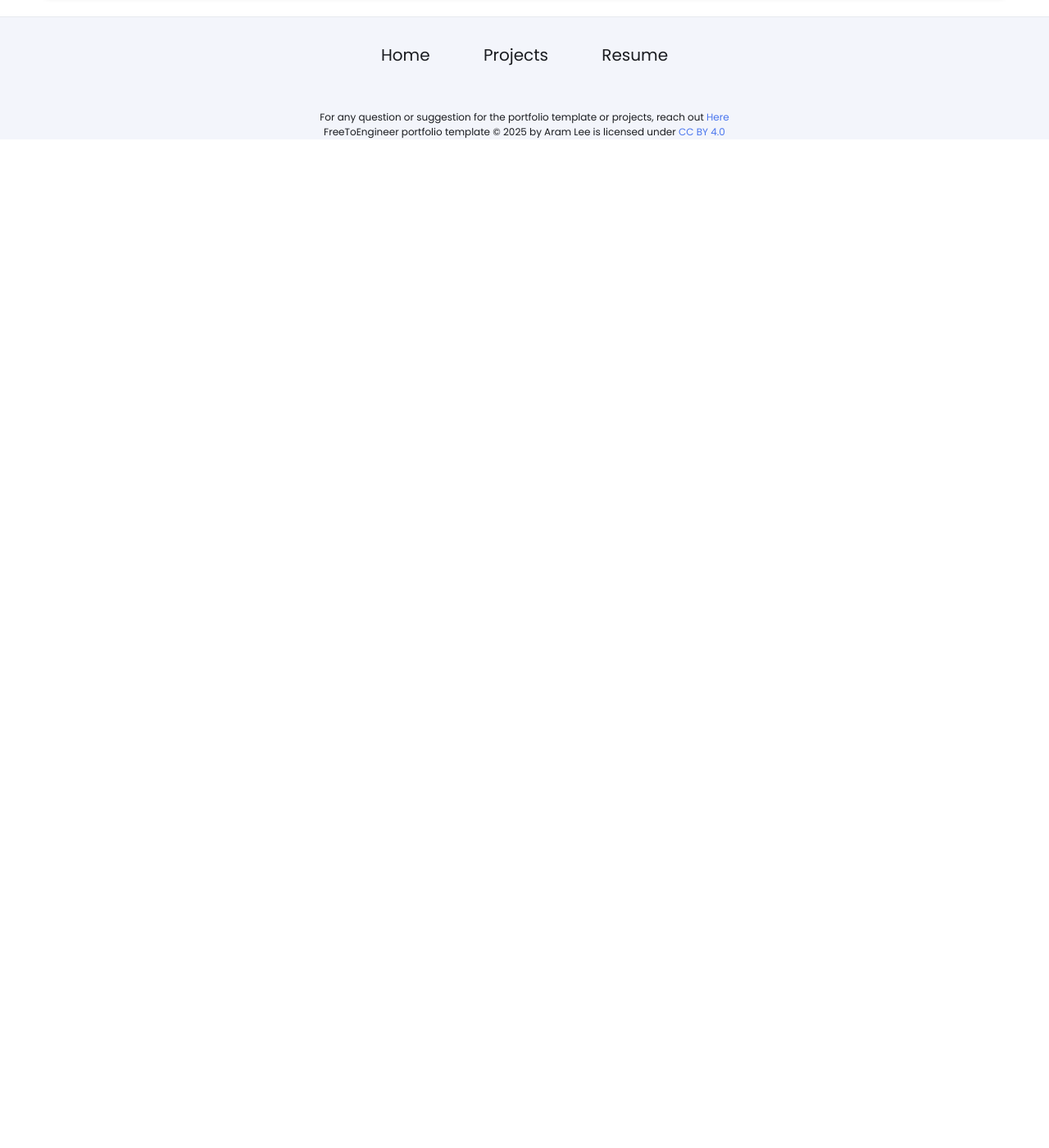
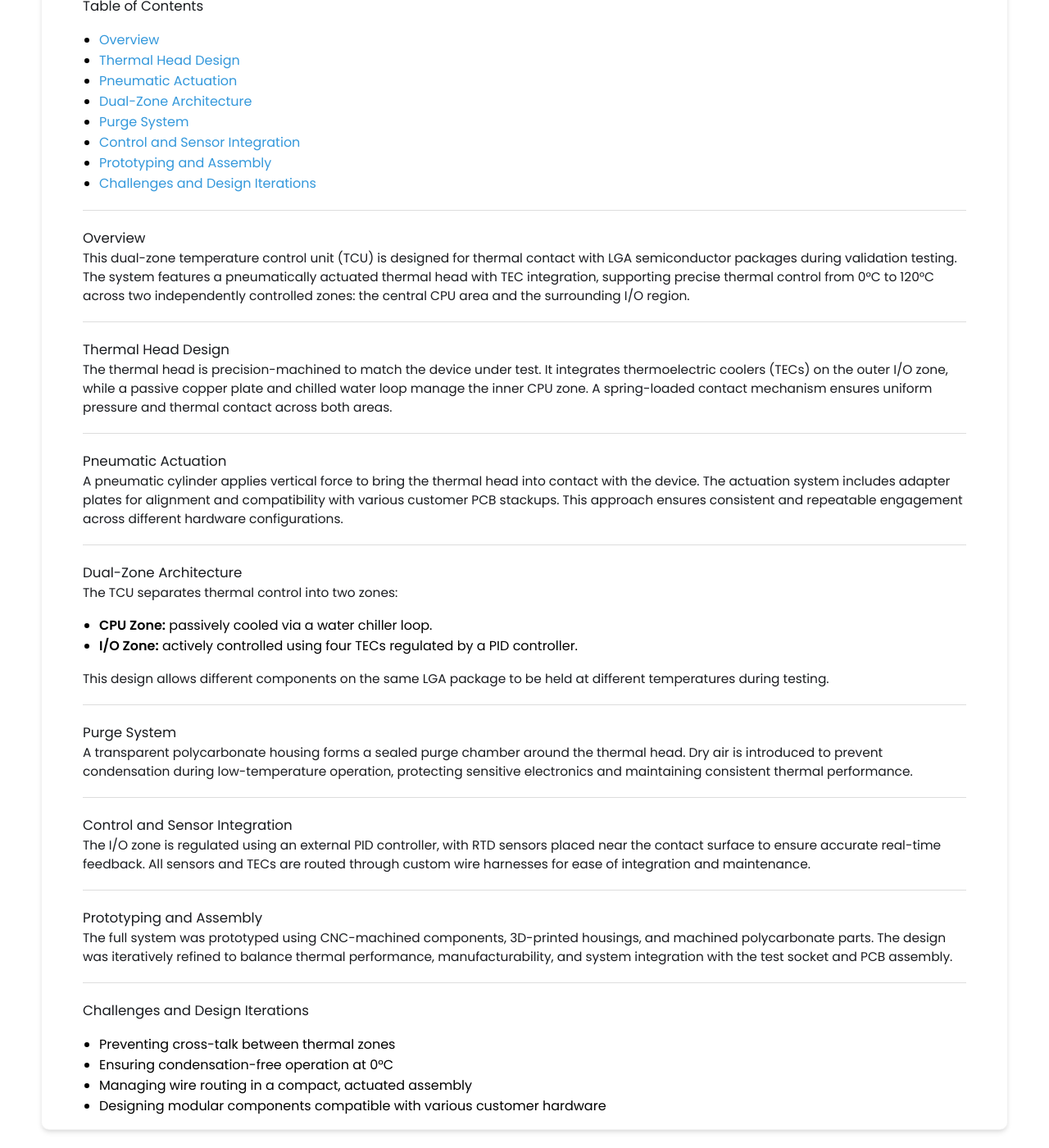
Before and after one commit to bluippold/bluippold.github.io, a Jekyll site: the page built from _projects/TCU1/index.md, in a window 1280 px wide and 1400 px high, scrolled down 1381 px. Shown: the whole window at 82% size. Built offline with Jekyll 4.4.1, drawn with Linux system fonts in a browser that asks for light colours; before the commit the page ends 1551 px from its top, so only the background shows below that.

Commit message:
Update index.md

```diff
--- a/_projects/TCU1/index.md
+++ b/_projects/TCU1/index.md
@@ -12,3 +12,68 @@ skills:
 ---
 
 <img src="/_projects/TCU1/TCU1.JPG" alt="TCU dual-zone render" width="700" style="display: block; margin: auto;" />
+
+### Table of Contents
+- [Overview](#overview)
+- [Thermal Head Design](#thermal-head-design)
+- [Pneumatic Actuation](#pneumatic-actuation)
+- [Dual-Zone Architecture](#dual-zone-architecture)
+- [Purge System](#purge-system)
+- [Control and Sensor Integration](#control-and-sensor-integration)
+- [Prototyping and Assembly](#prototyping-and-assembly)
+- [Challenges and Design Iterations](#challenges-and-design-iterations)
+
+---
+
+### Overview
+
+This dual-zone temperature control unit (TCU) is designed for thermal contact with LGA semiconductor packages during validation testing. The system features a pneumatically actuated thermal head with TEC integration, supporting precise thermal control from 0°C to 120°C across two independently controlled zones: the central CPU area and the surrounding I/O region.
+
+---
+
+### Thermal Head Design
+
+The thermal head is precision-machined to match the device under test. It integrates thermoelectric coolers (TECs) on the outer I/O zone, while a passive copper plate and chilled water loop manage the inner CPU zone. A spring-loaded contact mechanism ensures uniform pressure and thermal contact across both areas.
+
+---
+
+### Pneumatic Actuation
+
+A pneumatic cylinder applies vertical force to bring the thermal head into contact with the device. The actuation system includes adapter plates for alignment and compatibility with various customer PCB stackups. This approach ensures consistent and repeatable engagement across different hardware configurations.
+
+---
+
+### Dual-Zone Architecture
+
+The TCU separates thermal control into two zones:
+- **CPU Zone:** passively cooled via a water chiller loop.
+- **I/O Zone:** actively controlled using four TECs regulated by a PID controller.
+
+This design allows different components on the same LGA package to be held at different temperatures during testing.
+
+---
+
+### Purge System
+
+A transparent polycarbonate housing forms a sealed purge chamber around the thermal head. Dry air is introduced to prevent condensation during low-temperature operation, protecting sensitive electronics and maintaining consistent thermal performance.
+
+---
+
+### Control and Sensor Integration
+
+The I/O zone is regulated using an external PID controller, with RTD sensors placed near the contact surface to ensure accurate real-time feedback. All sensors and TECs are routed through custom wire harnesses for ease of integration and maintenance.
+
+---
+
+### Prototyping and Assembly
+
+The full system was prototyped using CNC-machined components, 3D-printed housings, and machined polycarbonate parts. The design was iteratively refined to balance thermal performance, manufacturability, and system integration with the test socket and PCB assembly.
+
+---
+
+### Challenges and Design Iterations
+
+- Preventing cross-talk between thermal zones
+- Ensuring condensation-free operation at 0°C
+- Managing wire routing in a compact, actuated assembly
+- Designing modular components compatible with various customer hardware
```
